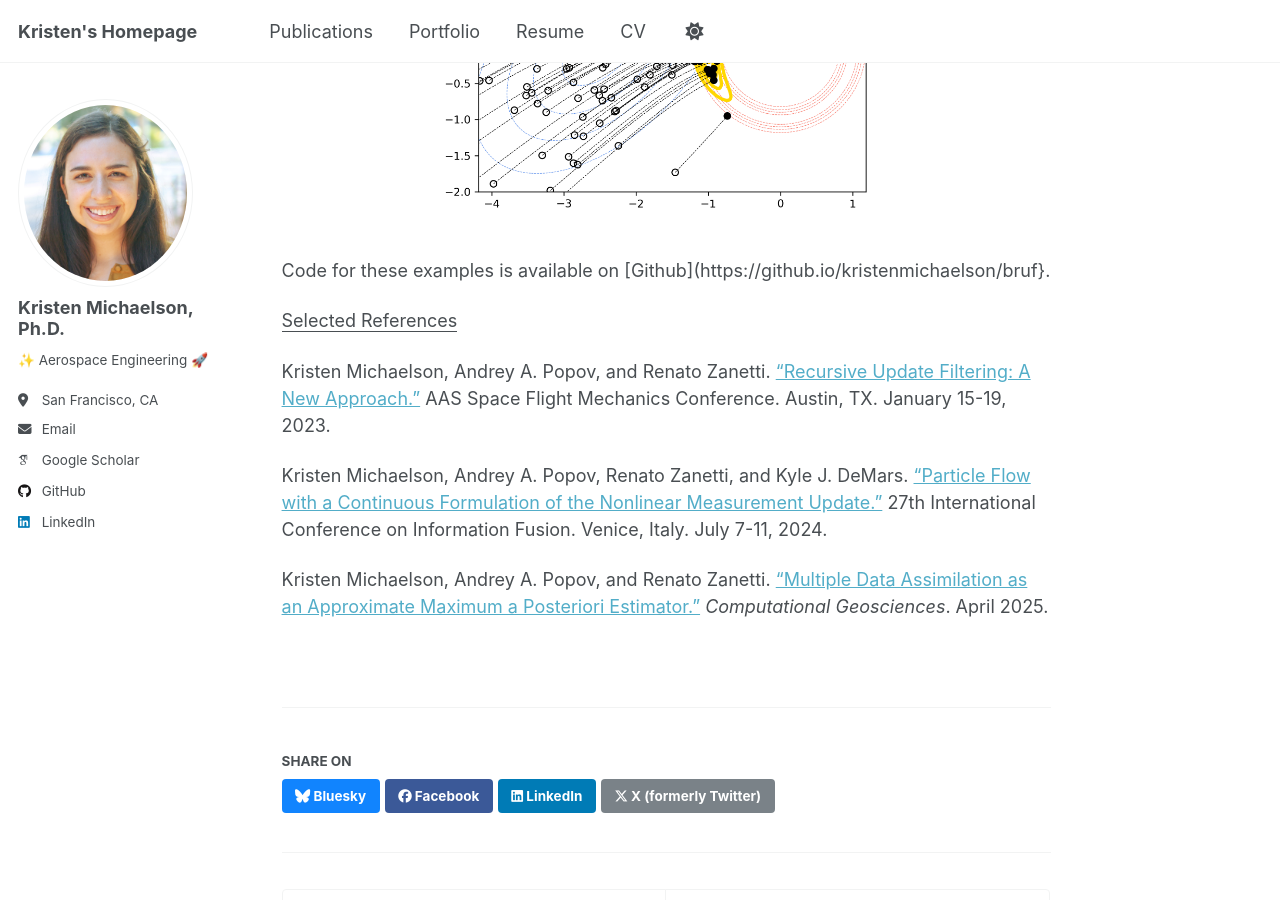
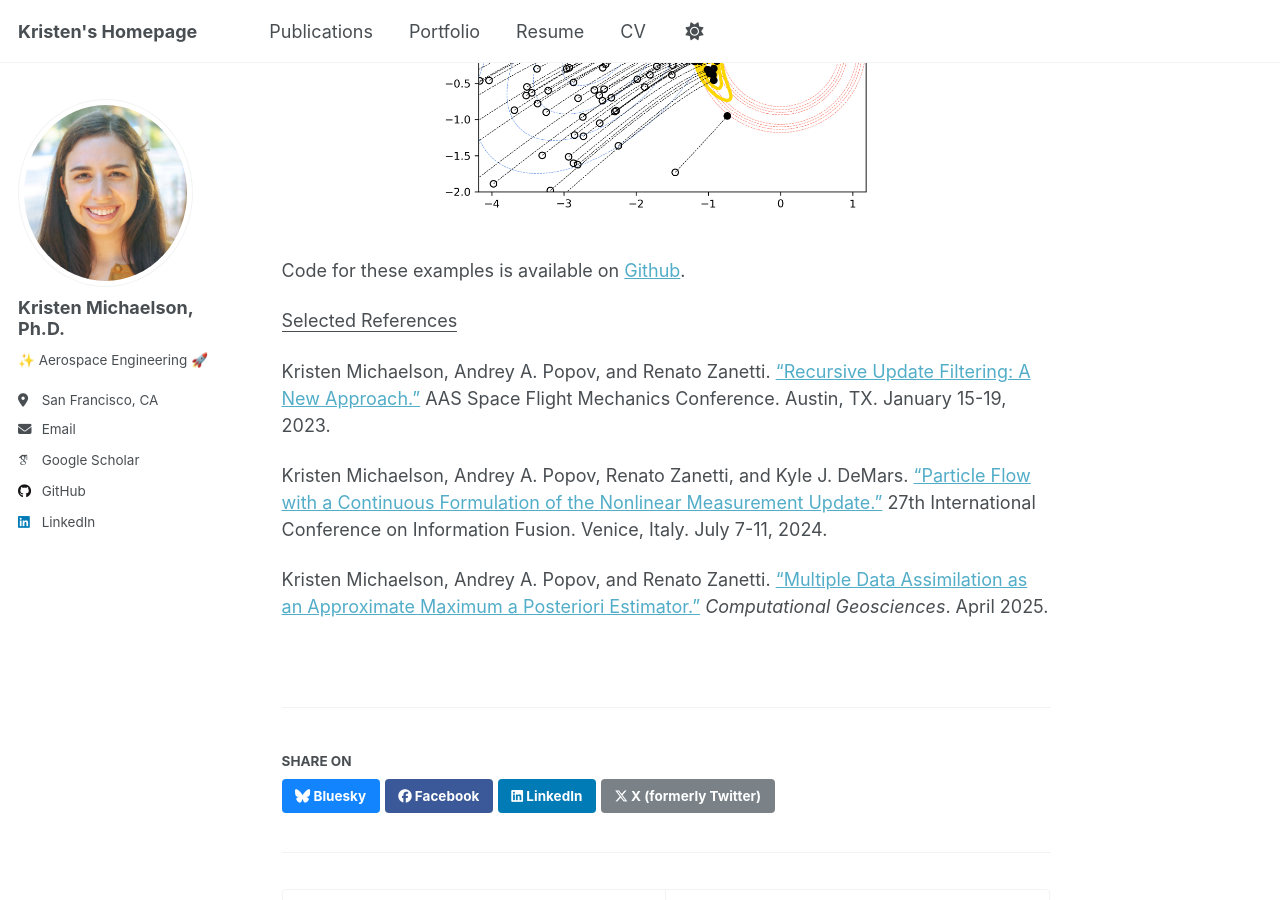
Before and after one commit to kristenmichaelson/kristenmichaelson.github.io, a Jekyll site: the page built from _portfolio/portfolio-2.md, in a window 1280 px wide and 900 px high, scrolled down 3273 px. Built offline with Jekyll 4.4.1, drawn with Linux system fonts in a browser that asks for light colours; some web fonts are replaced; a script that is not in the unit is left out.

Commit message:
Update portfolio-2.md

```diff
--- a/_portfolio/portfolio-2.md
+++ b/_portfolio/portfolio-2.md
@@ -55,7 +55,7 @@ We can also extend the continuous-time BRUF update to particle and ensemble filt
 
 ![Particle flow](/images/portfolio-2/particle-flow.png){: .align-center width="500px"}
 
-Code for these examples is available on [Github](https://github.io/kristenmichaelson/bruf}.
+Code for these examples is available on [Github](https://github.io/kristenmichaelson/bruf).
 
 <u>Selected References</u>
 
```
